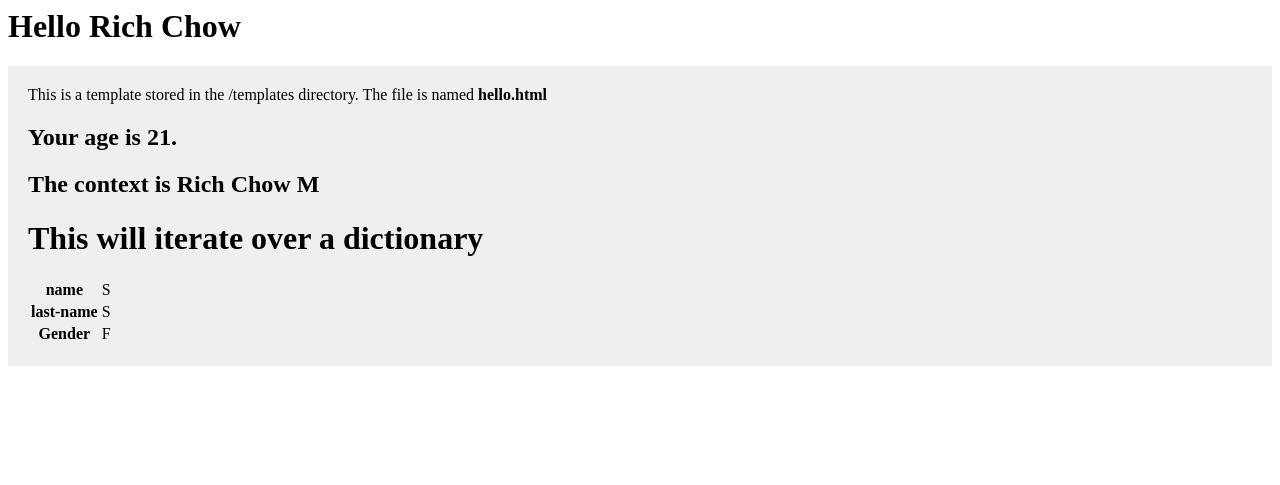
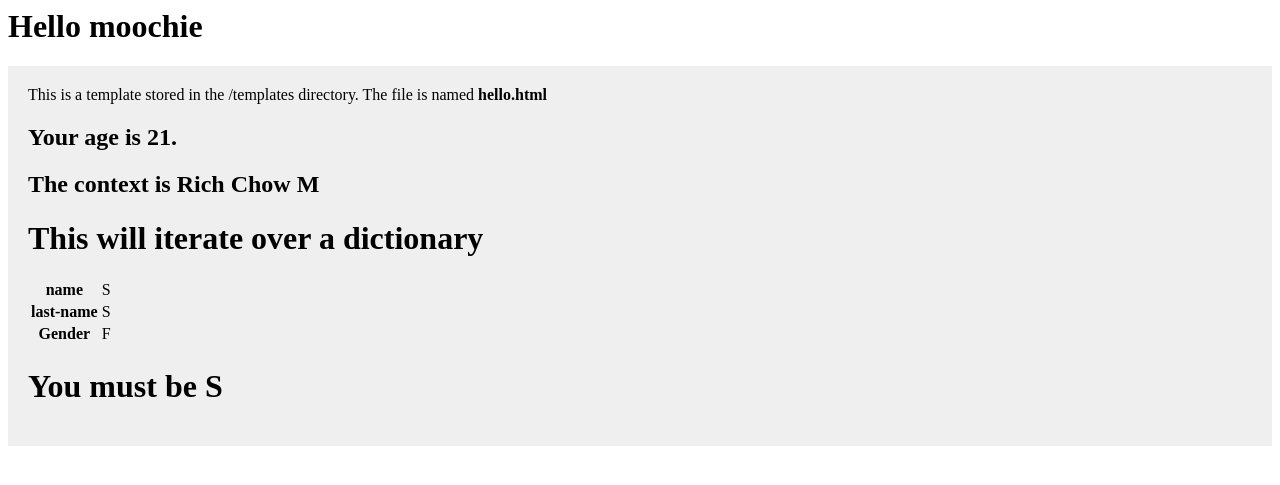
Before and after one commit to rchow93/hahmoo-web, a Flask app: page / in a window 1280 px wide. Shown: the top 485 px of the page. Run offline with Flask 2, Linux system fonts and the light colour scheme.

Commit message:
added an example of conditional

```diff
--- a/flask-hw/hello/src/main.py
+++ b/flask-hw/hello/src/main.py
@@ -4,7 +4,7 @@ app = Flask(__name__)
 
 @app.route('/')
 def index():
-    name = "Rich Chow"
+    name = "moochie"
     age = "21"
     context = { 'a': "Rich", 'b':"Chow", 'c':"M" }
     moochie = { 'name': "S", 'last-name': "S", "Gender": "F"}
--- a/flask-hw/hello/src/templates/hello.html
+++ b/flask-hw/hello/src/templates/hello.html
@@ -17,4 +17,10 @@
         {% endfor %}
     </table>
 
+    {% if name == 'Rich': %}
+    <h1> Hello {{ name }} </h1>
+    {% else %}
+    <h1> You must be {{moochie.name}} </h1>
+    {% endif %}
+
 </div>
```
